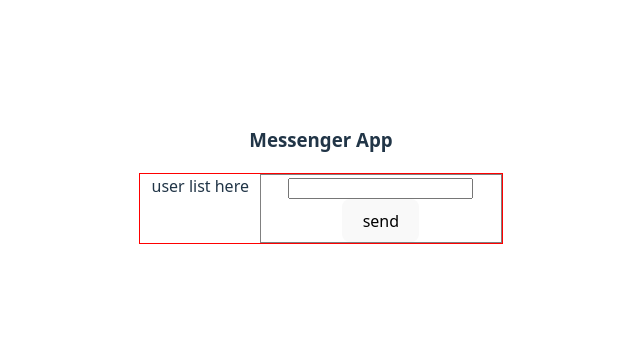
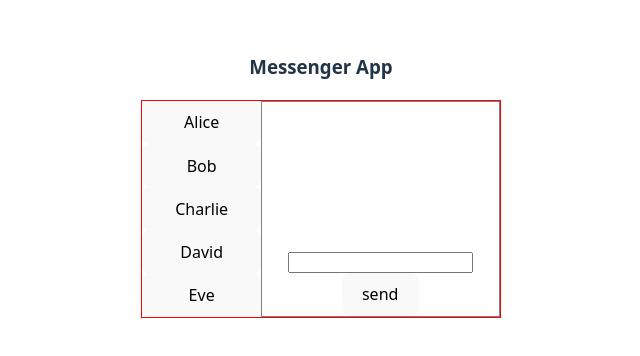
Before and after one commit to alanjohnson/messenger, a React (Vite) app: page / in a window 1280 px wide. Shown: the part 224-580 px from the top of the page, without its empty margins (319-959 px from the left). Built offline with nearby package versions, Linux system fonts and the light colour scheme.

Commit message:
render users, add click handler

```diff
--- a/src/components/UserList.tsx
+++ b/src/components/UserList.tsx
@@ -1,5 +1,25 @@
+import { useContext } from 'react';
 import { StyledUserList } from '@/css/styled_components';
+import { mockUsers } from '@/data/mockData';
+import AppContext from '@/contexts/AppContext';
 
 export default function UserList() {
-  return <StyledUserList>user list here</StyledUserList>;
+  const { recipient } = useContext(AppContext);
+
+  return (
+    <StyledUserList>
+      {mockUsers.map(user => (
+        <button
+          className={recipient === user.name ? 'active' : ''}
+          key={user.id}
+          onClick={() => {
+            console.log('clicky', user.name);
+          }}
+        >
+          <div className="avatar" />
+          <span className="name">{user.name}</span>
+        </button>
+      ))}
+    </StyledUserList>
+  );
 }
```
